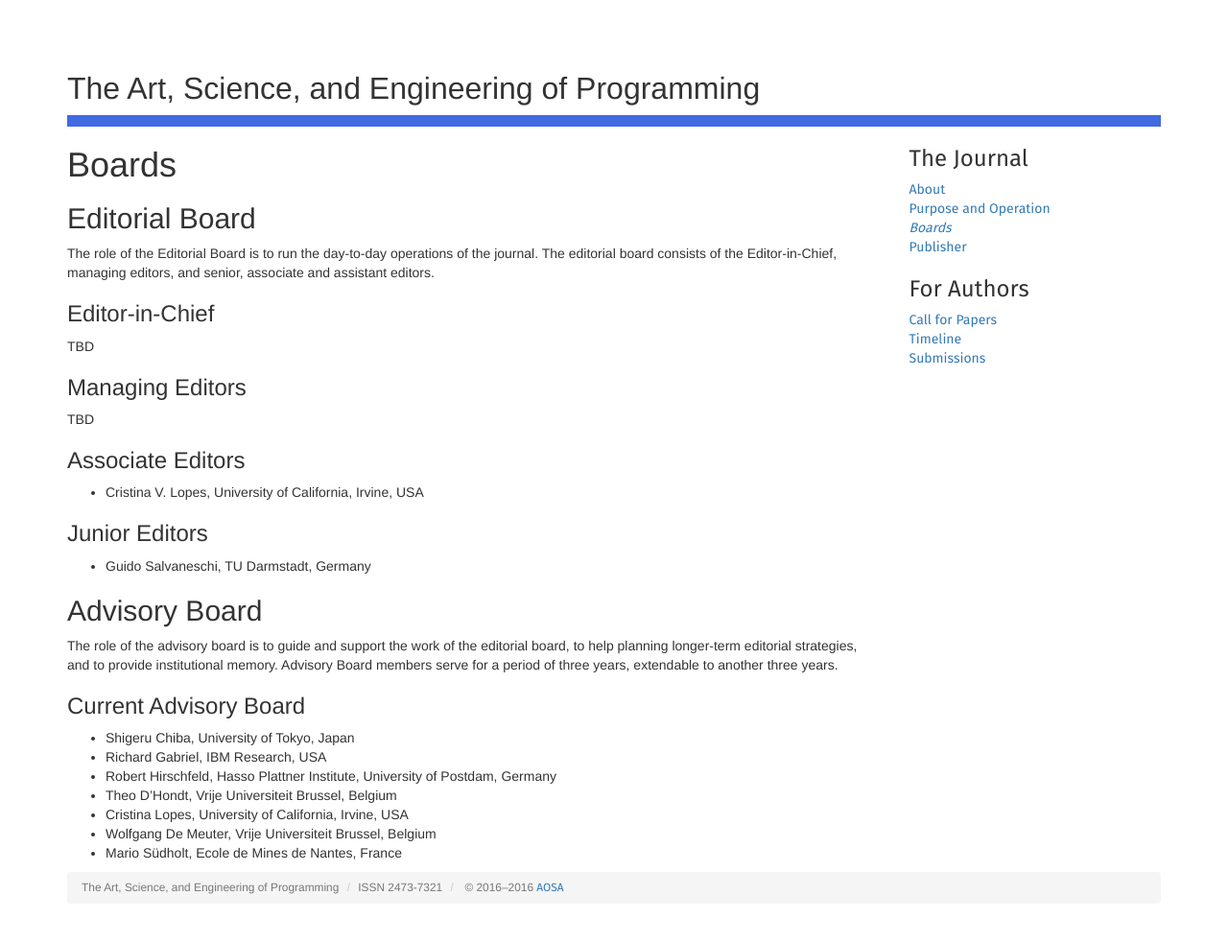
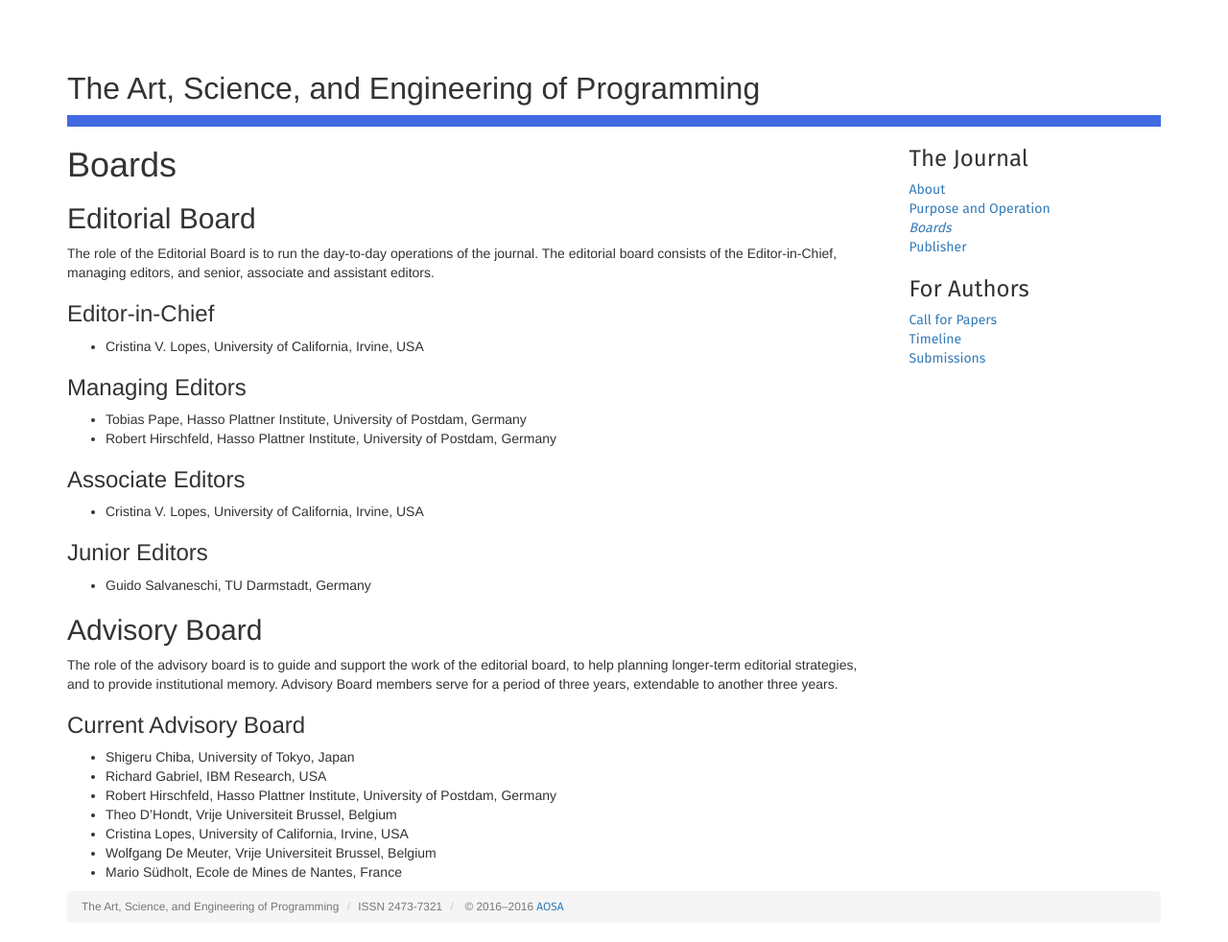
Before and after one commit to programming-journal/programming-journal.github.io, a Jekyll site: the page built from boards/index.markdown, in a window 1280 px wide. Shown: the whole page at 96% size. Built offline with Jekyll 4.4.1, drawn with Linux system fonts in a browser that asks for light colours; nearby versions of some CDN libraries; library files that are not in the unit come from our copies.

Commit message:
minor edits

```diff
--- a/boards/index.markdown
+++ b/boards/index.markdown
@@ -8,10 +8,11 @@ order: 500
 The role of the Editorial Board is to run the day-to-day operations of the journal. The editorial board consists of the Editor-in-Chief, managing editors, and senior, associate and assistant editors.
 
 ### Editor-in-Chief
-TBD
+* Cristina V. Lopes, University of California, Irvine, USA
 
 ### Managing Editors
-TBD
+* Tobias Pape, Hasso Plattner Institute, University of Postdam, Germany
+* Robert Hirschfeld, Hasso Plattner Institute, University of Postdam, Germany
 
 ### Associate Editors
 * Cristina V. Lopes, University of California, Irvine, USA
```
